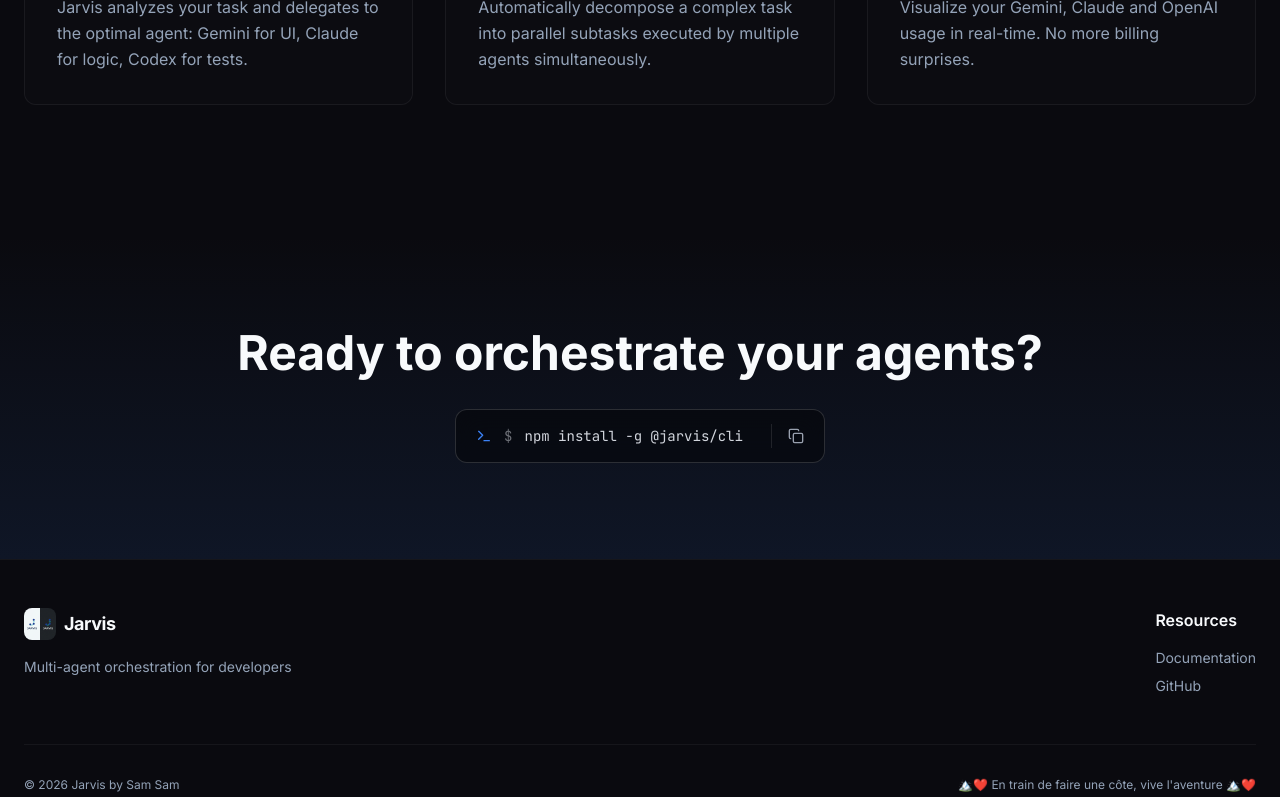
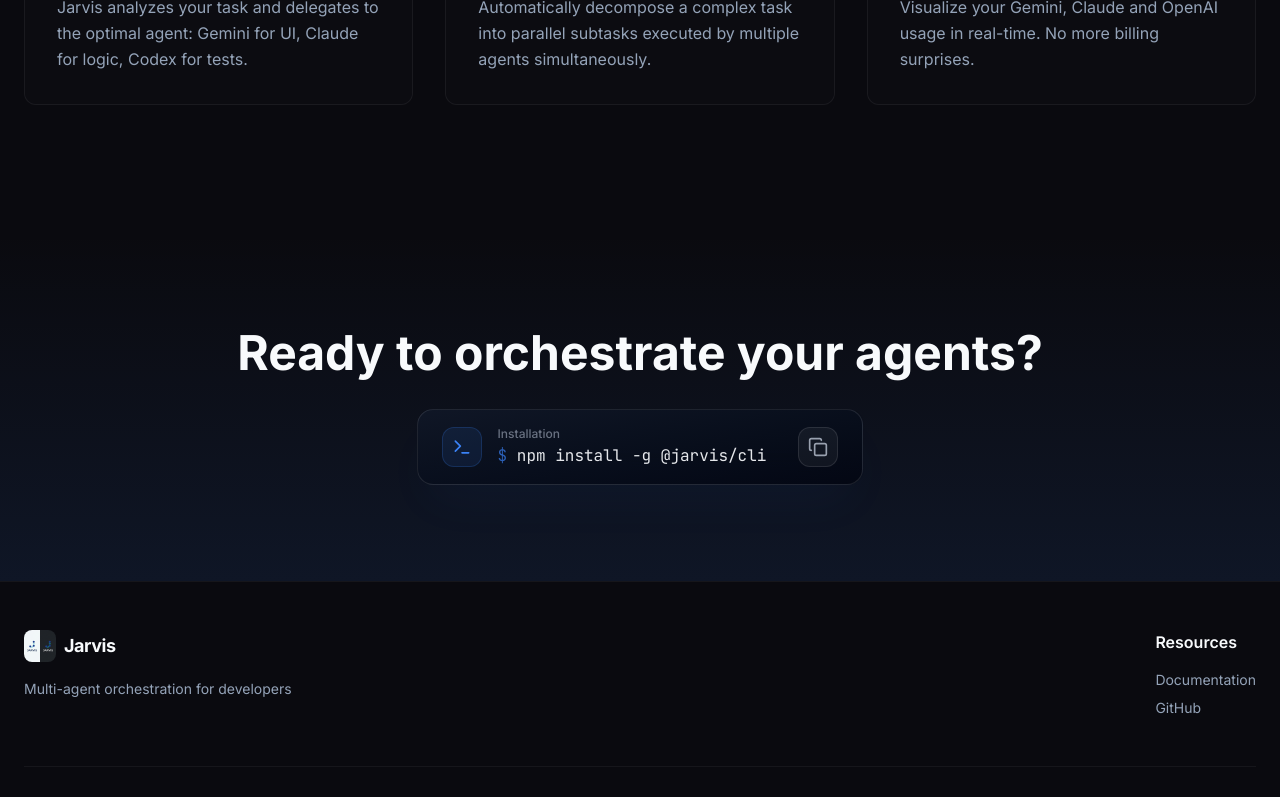
Before and after one commit to ateliersam86/jarvis, a Next.js app in the folder web/: page /en in a window 1280 px wide. Shown: the part 1776-2573 px from the top of the page. Built offline with nearby package versions, Linux system fonts and the light colour scheme.

Commit message:
✨ Landing page: highlighted agents IA, premium CopyInstallButton
- Title: 'Orchestrez vos agents IA' with gradient highlight
- CopyInstallButton: glassmorphism redesign with terminal icon
- Installation label and enhanced hover effects

```diff
--- a/web/app/[locale]/page.tsx
+++ b/web/app/[locale]/page.tsx
@@ -50,7 +50,8 @@
                 </span>
                 <h1 className="text-5xl md:text-7xl font-bold tracking-tight mb-6 bg-clip-text text-transparent bg-gradient-to-b from-white to-white/60">
                   {t.rich('heroTitle', {
-                    br: () => <br className="hidden md:block" />
+                    br: () => <br className="hidden md:block" />,
+                    highlight: (chunks) => <span className="text-primary bg-clip-text text-transparent bg-gradient-to-r from-primary to-blue-400">{chunks}</span>
                   })}
                 </h1>
                 <p className="text-lg md:text-xl text-muted mb-8 max-w-2xl mx-auto leading-relaxed">
--- a/web/components/landing/CopyInstallButton.tsx
+++ b/web/components/landing/CopyInstallButton.tsx
@@ -18,19 +18,29 @@
     return (
         <motion.button
             onClick={handleCopy}
-            whileHover={{ scale: 1.02 }}
+            whileHover={{ scale: 1.02, y: -2 }}
             whileTap={{ scale: 0.98 }}
-            className="group relative flex items-center gap-3 bg-black/40 backdrop-blur-md border border-white/15 hover:border-primary/50 rounded-xl px-5 py-3.5 transition-all duration-300"
+            className="group relative flex items-center gap-4 bg-gradient-to-br from-gray-900/90 to-gray-950/90 backdrop-blur-xl border border-white/10 hover:border-primary/40 rounded-2xl px-6 py-4 shadow-2xl shadow-primary/5 transition-all duration-500"
         >
-            <div className="flex items-center gap-3 font-mono text-sm text-gray-300">
-                <Terminal className="w-4 h-4 text-primary" />
-                <span className="opacity-50 select-none">$</span>
-                <span className="group-hover:text-white transition-colors">{command}</span>
+            {/* Terminal Icon Container */}
+            <div className="flex items-center justify-center w-10 h-10 rounded-xl bg-primary/10 border border-primary/20">
+                <Terminal className="w-5 h-5 text-primary" />
             </div>
 
+            {/* Command Text */}
+            <div className="flex flex-col items-start">
+                <span className="text-xs text-gray-500 font-medium mb-0.5">Installation</span>
+                <code className="font-mono text-base text-gray-200 group-hover:text-white transition-colors">
+                    <span className="text-primary/70">$</span> {command}
+                </code>
+            </div>
+
+            {/* Copy Button */}
             <div className={cn(
-                "ml-4 pl-4 border-l border-white/10 h-6 flex items-center",
-                copied ? "text-green-400" : "text-gray-400 group-hover:text-white"
+                "ml-4 flex items-center justify-center w-10 h-10 rounded-xl transition-all duration-300",
+                copied
+                    ? "bg-green-500/20 border border-green-500/30"
+                    : "bg-white/5 border border-white/10 group-hover:bg-primary/10 group-hover:border-primary/30"
             )}>
                 <AnimatePresence mode='wait'>
                     {copied ? (
@@ -39,8 +49,9 @@
                             initial={{ scale: 0, opacity: 0 }}
                             animate={{ scale: 1, opacity: 1 }}
                             exit={{ scale: 0, opacity: 0 }}
+                            className="text-green-400"
                         >
-                            <Check className="w-4 h-4" />
+                            <Check className="w-5 h-5" />
                         </motion.div>
                     ) : (
                         <motion.div
@@ -48,15 +59,19 @@
                             initial={{ scale: 0, opacity: 0 }}
                             animate={{ scale: 1, opacity: 1 }}
                             exit={{ scale: 0, opacity: 0 }}
+                            className="text-gray-400 group-hover:text-primary"
                         >
-                            <Copy className="w-4 h-4" />
+                            <Copy className="w-5 h-5" />
                         </motion.div>
                     )}
                 </AnimatePresence>
             </div>
 
             {/* Glow Effect */}
-            <div className="absolute -inset-1 rounded-xl bg-gradient-to-r from-primary/20 to-blue-500/20 opacity-0 group-hover:opacity-100 blur transition-opacity duration-500 -z-10" />
+            <div className="absolute -inset-1 rounded-2xl bg-gradient-to-r from-primary/30 via-blue-500/20 to-purple-500/30 opacity-0 group-hover:opacity-100 blur-xl transition-opacity duration-700 -z-10" />
+
+            {/* Inner glow */}
+            <div className="absolute inset-0 rounded-2xl bg-gradient-to-t from-primary/5 to-transparent opacity-0 group-hover:opacity-100 transition-opacity duration-300" />
         </motion.button>
     )
 }
--- a/web/messages/en.json
+++ b/web/messages/en.json
@@ -1,7 +1,7 @@
 {
   "Landing": {
     "versionBadge": "CLI v1.0 - Open Source",
-    "heroTitle": "Orchestrate your AI CLIs <br />from a single terminal",
+    "heroTitle": "Orchestrate your <highlight>AI agents</highlight> <br />from a single terminal",
     "heroDescription": "Intelligently delegate to Gemini, Claude or Codex. Parallelize your tasks with Swarm mode. Track your quotas in real-time.",
     "startBuilding": "Install CLI",
     "readDocs": "Documentation",
--- a/web/messages/fr.json
+++ b/web/messages/fr.json
@@ -1,7 +1,7 @@
 {
   "Landing": {
     "versionBadge": "CLI v1.0 - Open Source",
-    "heroTitle": "Orchestrez vos CLIs IA <br />depuis un seul terminal",
+    "heroTitle": "Orchestrez vos <highlight>agents IA</highlight> <br />depuis un seul terminal",
     "heroDescription": "Déléguez intelligemment à Gemini, Claude ou Codex. Parallélisez vos tâches avec le mode Swarm. Suivez vos quotas en temps réel.",
     "startBuilding": "Installer le CLI",
     "readDocs": "Documentation",
```
